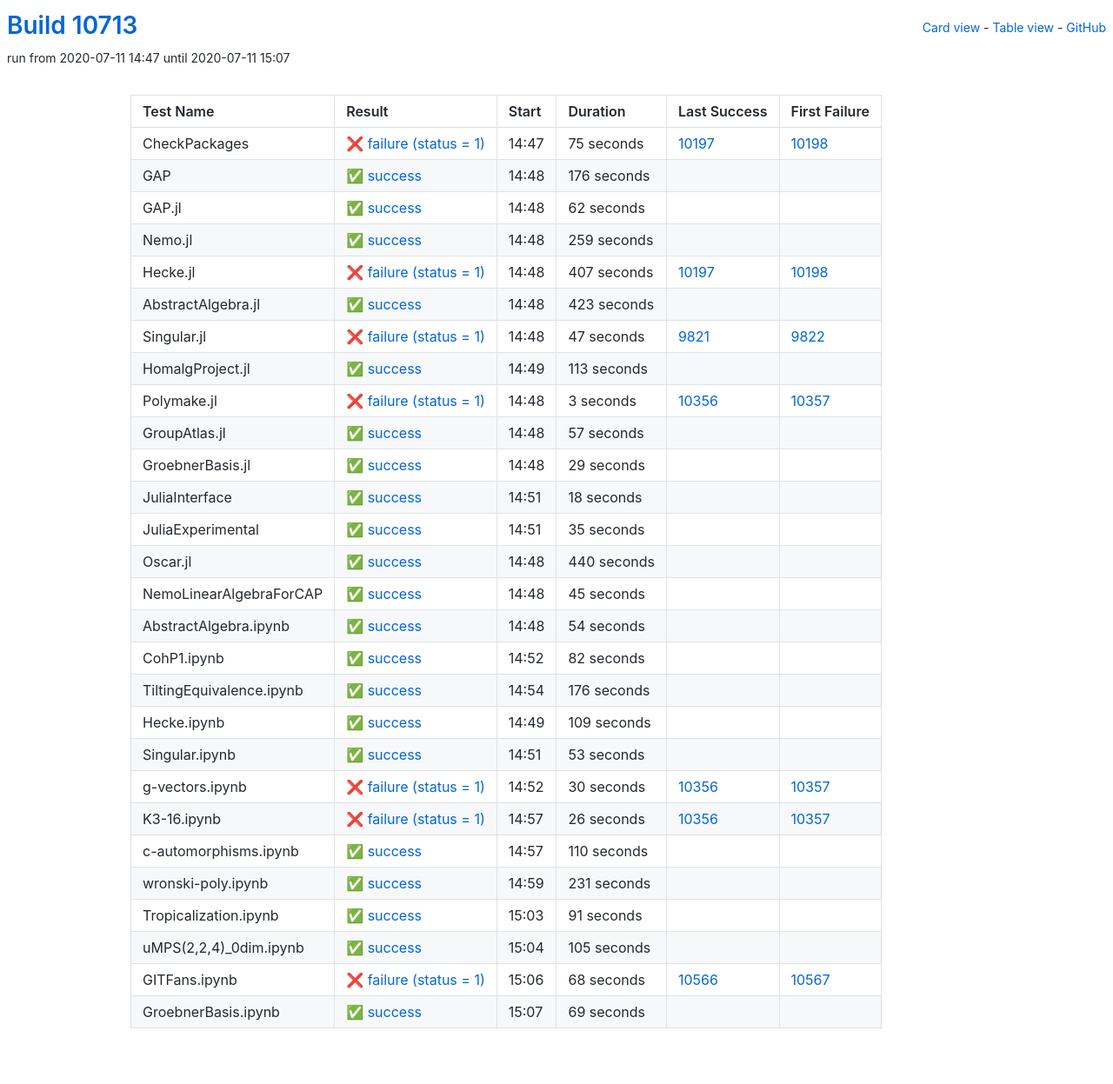
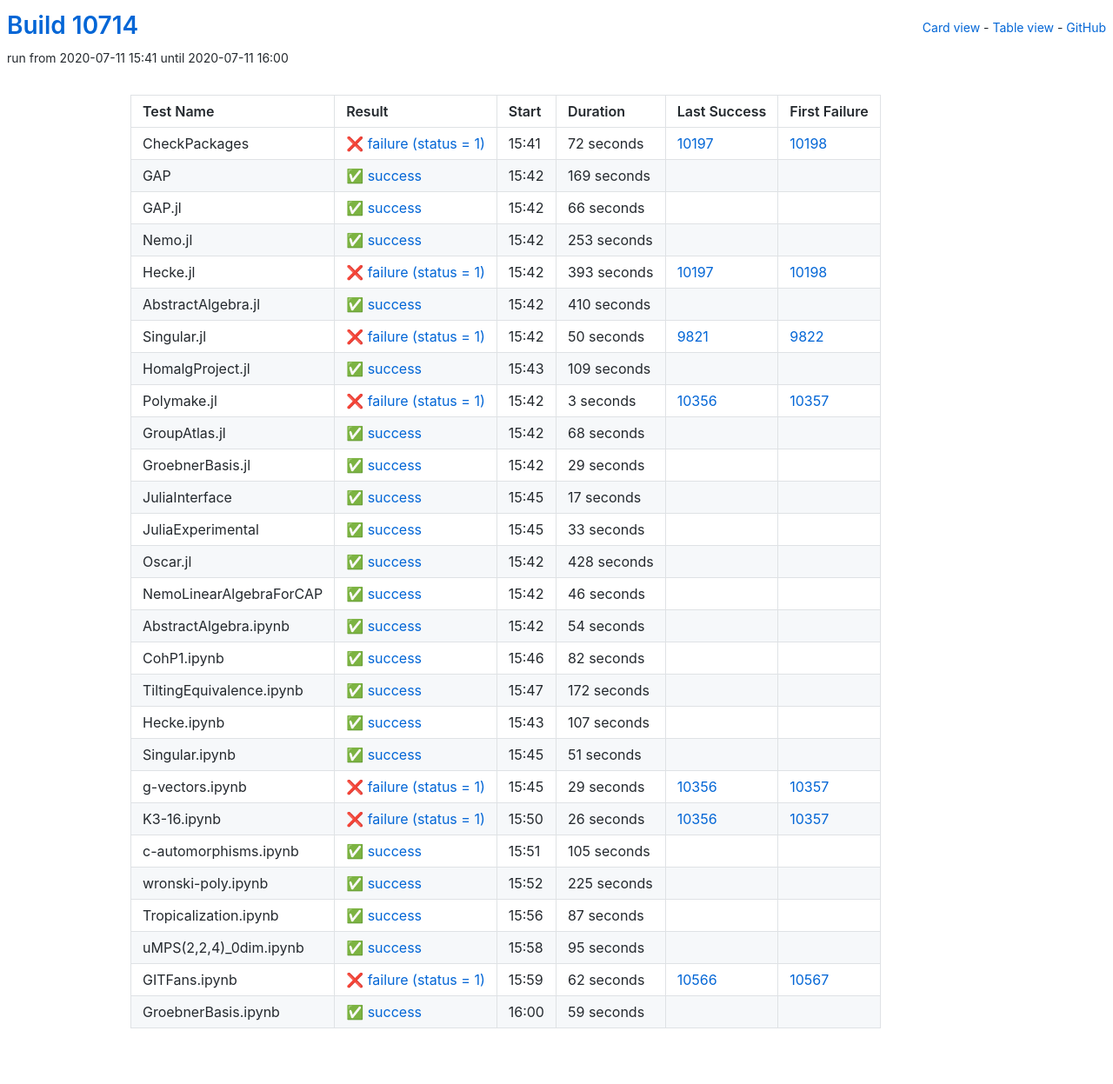
Before and after one commit to oscar-system/oscar-ci-status, a Jekyll site: the page built from table.html, in a window 1280 px wide. Shown: the whole page at 87% size. Built offline with Jekyll 4.4.1, drawn with Linux system fonts in a browser that asks for light colours.

Commit message:
Build #10714

```diff
--- a/_data/ci.yml
+++ b/_data/ci.yml
@@ -1,6 +1,6 @@
 ---
-build: 10713
-build_url: https://oscarci.mathematik.uni-kl.de/job/oscar/10713/
+build: 10714
+build_url: https://oscarci.mathematik.uni-kl.de/job/oscar/10714/
 job: oscar
 organization: oscar-system
 repo: oscar-ci-status
@@ -8,104 +8,104 @@
 tests:
 - name: CheckPackages
   id: checkpackages
-  log: https://oscarci.mathematik.uni-kl.de/job/oscar/10713/artifact/logs/build-10713/CheckPackages.log
-  start: 2020-07-11 14:47
+  log: https://oscarci.mathematik.uni-kl.de/job/oscar/10714/artifact/logs/build-10714/CheckPackages.log
+  start: 2020-07-11 15:41
   success: false
   exitcode: 1
   status: failure
-  duration: 75
+  duration: 72
   last_success: 10197
   last_success_url: https://oscarci.mathematik.uni-kl.de/job/oscar/10197/
   first_failure: 10198
   first_failure_url: https://oscarci.mathematik.uni-kl.de/job/oscar/10198/
 - name: GAP
   id: gap
-  log: https://oscarci.mathematik.uni-kl.de/job/oscar/10713/artifact/logs/build-10713/GAP.log
-  start: 2020-07-11 14:48
+  log: https://oscarci.mathematik.uni-kl.de/job/oscar/10714/artifact/logs/build-10714/GAP.log
+  start: 2020-07-11 15:42
   success: true
   exitcode: 0
   status: success
-  duration: 176
+  duration: 169
   last_success: false
   last_success_url:
   first_failure: false
   first_failure_url:
 - name: GAP.jl
   id: gap-jl
-  log: https://oscarci.mathematik.uni-kl.de/job/oscar/10713/artifact/logs/build-10713/GAP.jl.log
-  start: 2020-07-11 14:48
+  log: https://oscarci.mathematik.uni-kl.de/job/oscar/10714/artifact/logs/build-10714/GAP.jl.log
+  start: 2020-07-11 15:42
   success: true
   exitcode: 0
   status: success
-  duration: 62
+  duration: 66
   last_success: false
   last_success_url:
   first_failure: false
   first_failure_url:
 - name: Nemo.jl
   id: nemo-jl
-  log: https://oscarci.mathematik.uni-kl.de/job/oscar/10713/artifact/logs/build-10713/Nemo.jl.log
-  start: 2020-07-11 14:48
+  log: https://oscarci.mathematik.uni-kl.de/job/oscar/10714/artifact/logs/build-10714/Nemo.jl.log
+  start: 2020-07-11 15:42
   success: true
   exitcode: 0
   status: success
-  duration: 259
+  duration: 253
   last_success: false
   last_success_url:
   first_failure: false
   first_failure_url:
 - name: Hecke.jl
   id: hecke-jl
-  log: https://oscarci.mathematik.uni-kl.de/job/oscar/10713/artifact/logs/build-10713/Hecke.jl.log
-  start: 2020-07-11 14:48
+  log: https://oscarci.mathematik.uni-kl.de/job/oscar/10714/artifact/logs/build-10714/Hecke.jl.log
+  start: 2020-07-11 15:42
   success: false
   exitcode: 1
   status: failure
-  duration: 407
+  duration: 393
   last_success: 10197
   last_success_url: https://oscarci.mathematik.uni-kl.de/job/oscar/10197/
   first_failure: 10198
   first_failure_url: https://oscarci.mathematik.uni-kl.de/job/oscar/10198/
 - name: AbstractAlgebra.jl
   id: abstractalgebra-jl
-  log: https://oscarci.mathematik.uni-kl.de/job/oscar/10713/artifact/logs/build-10713/AbstractAlgebra.jl.log
-  start: 2020-07-11 14:48
+  log: https://oscarci.mathematik.uni-kl.de/job/oscar/10714/artifact/logs/build-10714/AbstractAlgebra.jl.log
+  start: 2020-07-11 15:42
   success: true
   exitcode: 0
   status: success
-  duration: 423
+  duration: 410
   last_success: false
   last_success_url:
   first_failure: false
   first_failure_url:
 - name: Singular.jl
   id: singular-jl
-  log: https://oscarci.mathematik.uni-kl.de/job/oscar/10713/artifact/logs/build-10713/Singular.jl.log
-  start: 2020-07-11 14:48
+  log: https://oscarci.mathematik.uni-kl.de/job/oscar/10714/artifact/logs/build-10714/Singular.jl.log
+  start: 2020-07-11 15:42
   success: false
   exitcode: 1
   status: failure
-  duration: 47
+  duration: 50
   last_success: 9821
   last_success_url: https://oscarci.mathematik.uni-kl.de/job/oscar/9821/
   first_failure: 9822
   first_failure_url: https://oscarci.mathematik.uni-kl.de/job/oscar/9822/
 - name: HomalgProject.jl
   id: homalgproject-jl
-  log: https://oscarci.mathematik.uni-kl.de/job/oscar/10713/artifact/logs/build-10713/HomalgProject.jl.log
-  start: 2020-07-11 14:49
+  log: https://oscarci.mathematik.uni-kl.de/job/oscar/10714/artifact/logs/build-10714/HomalgProject.jl.log
+  start: 2020-07-11 15:43
   success: true
   exitcode: 0
   status: success
-  duration: 113
+  duration: 109
   last_success: false
   last_success_url:
   first_failure: false
   first_failure_url:
 - name: Polymake.jl
   id: polymake-jl
-  log: https://oscarci.mathematik.uni-kl.de/job/oscar/10713/artifact/logs/build-10713/Polymake.jl.log
-  start: 2020-07-11 14:48
+  log: https://oscarci.mathematik.uni-kl.de/job/oscar/10714/artifact/logs/build-10714/Polymake.jl.log
+  start: 2020-07-11 15:42
   success: false
   exitcode: 1
   status: failure
@@ -116,20 +116,20 @@
   first_failure_url: https://oscarci.mathematik.uni-kl.de/job/oscar/10357/
 - name: GroupAtlas.jl
   id: groupatlas-jl
-  log: https://oscarci.mathematik.uni-kl.de/job/oscar/10713/artifact/logs/build-10713/GroupAtlas.jl.log
-  start: 2020-07-11 14:48
+  log: https://oscarci.mathematik.uni-kl.de/job/oscar/10714/artifact/logs/build-10714/GroupAtlas.jl.log
+  start: 2020-07-11 15:42
   success: true
   exitcode: 0
   status: success
-  duration: 57
+  duration: 68
   last_success: false
   last_success_url:
   first_failure: false
   first_failure_url:
 - name: GroebnerBasis.jl
   id: groebnerbasis-jl
-  log: https://oscarci.mathematik.uni-kl.de/job/oscar/10713/artifact/logs/build-10713/GroebnerBasis.jl.log
-  start: 2020-07-11 14:48
+  log: https://oscarci.mathematik.uni-kl.de/job/oscar/10714/artifact/logs/build-10714/GroebnerBasis.jl.log
+  start: 2020-07-11 15:42
   success: true
   exitcode: 0
   status: success
@@ -140,56 +140,56 @@
   first_failure_url:
 - name: JuliaInterface
   id: juliainterface
-  log: https://oscarci.mathematik.uni-kl.de/job/oscar/10713/artifact/logs/build-10713/JuliaInterface.log
-  start: 2020-07-11 14:51
+  log: https://oscarci.mathematik.uni-kl.de/job/oscar/10714/artifact/logs/build-10714/JuliaInterface.log
+  start: 2020-07-11 15:45
   success: true
   exitcode: 0
   status: success
-  duration: 18
+  duration: 17
   last_success: false
   last_success_url:
   first_failure: false
   first_failure_url:
 - name: JuliaExperimental
   id: juliaexperimental
-  log: https://oscarci.mathematik.uni-kl.de/job/oscar/10713/artifact/logs/build-10713/JuliaExperimental.log
-  start: 2020-07-11 14:51
+  log: https://oscarci.mathematik.uni-kl.de/job/oscar/10714/artifact/logs/build-10714/JuliaExperimental.log
+  start: 2020-07-11 15:45
   success: true
   exitcode: 0
   status: success
-  duration: 35
+  duration: 33
   last_success: false
   last_success_url:
   first_failure: false
   first_failure_url:
 - name: Oscar.jl
   id: oscar-jl
-  log: https://oscarci.mathematik.uni-kl.de/job/oscar/10713/artifact/logs/build-10713/Oscar.jl.log
-  start: 2020-07-11 14:48
+  log: https://oscarci.mathematik.uni-kl.de/job/oscar/10714/artifact/logs/build-10714/Oscar.jl.log
+  start: 2020-07-11 15:42
   success: true
   exitcode: 0
   status: success
-  duration: 440
+  duration: 428
   last_success: false
   last_success_url:
   first_failure: false
   first_failure_url:
 - name: NemoLinearAlgebraForCAP
   id: nemolinearalgebraforcap
-  log: https://oscarci.mathematik.uni-kl.de/job/oscar/10713/artifact/logs/build-10713/NemoLinearAlgebraForCAP.log
-  start: 2020-07-11 14:48
+  log: https://oscarci.mathematik.uni-kl.de/job/oscar/10714/artifact/logs/build-10714/NemoLinearAlgebraForCAP.log
+  start: 2020-07-11 15:42
   success: true
   exitcode: 0
   status: success
-  duration: 45
+  duration: 46
   last_success: false
   last_success_url:
   first_failure: false
   first_failure_url:
 - name: AbstractAlgebra.ipynb
   id: abstractalgebra-ipynb
-  log: https://oscarci.mathematik.uni-kl.de/job/oscar/10713/artifact/logs/build-10713/AbstractAlgebra.ipynb.log
-  start: 2020-07-11 14:48
+  log: https://oscarci.mathematik.uni-kl.de/job/oscar/10714/artifact/logs/build-10714/AbstractAlgebra.ipynb.log
+  start: 2020-07-11 15:42
   success: true
   exitcode: 0
   status: success
@@ -200,8 +200,8 @@
   first_failure_url:
 - name: CohP1.ipynb
   id: cohp1-ipynb
-  log: https://oscarci.mathematik.uni-kl.de/job/oscar/10713/artifact/logs/build-10713/CohP1.ipynb.log
-  start: 2020-07-11 14:52
+  log: https://oscarci.mathematik.uni-kl.de/job/oscar/10714/artifact/logs/build-10714/CohP1.ipynb.log
+  start: 2020-07-11 15:46
   success: true
   exitcode: 0
   status: success
@@ -212,56 +212,56 @@
   first_failure_url:
 - name: TiltingEquivalence.ipynb
   id: tiltingequivalence-ipynb
-  log: https://oscarci.mathematik.uni-kl.de/job/oscar/10713/artifact/logs/build-10713/TiltingEquivalence.ipynb.log
-  start: 2020-07-11 14:54
+  log: https://oscarci.mathematik.uni-kl.de/job/oscar/10714/artifact/logs/build-10714/TiltingEquivalence.ipynb.log
+  start: 2020-07-11 15:47
   success: true
   exitcode: 0
   status: success
-  duration: 176
+  duration: 172
   last_success: false
   last_success_url:
   first_failure: false
   first_failure_url:
 - name: Hecke.ipynb
   id: hecke-ipynb
-  log: https://oscarci.mathematik.uni-kl.de/job/oscar/10713/artifact/logs/build-10713/Hecke.ipynb.log
-  start: 2020-07-11 14:49
+  log: https://oscarci.mathematik.uni-kl.de/job/oscar/10714/artifact/logs/build-10714/Hecke.ipynb.log
+  start: 2020-07-11 15:43
   success: true
   exitcode: 0
   status: success
-  duration: 109
+  duration: 107
   last_success: false
   last_success_url:
   first_failure: false
   first_failure_url:
 - name: Singular.ipynb
   id: singular-ipynb
-  log: https://oscarci.mathematik.uni-kl.de/job/oscar/10713/artifact/logs/build-10713/Singular.ipynb.log
-  start: 2020-07-11 14:51
+  log: https://oscarci.mathematik.uni-kl.de/job/oscar/10714/artifact/logs/build-10714/Singular.ipynb.log
+  start: 2020-07-11 15:45
   success: true
   exitcode: 0
   status: success
-  duration: 53
+  duration: 51
   last_success: false
   last_success_url:
   first_failure: false
   first_failure_url:
 - name: g-vectors.ipynb
   id: g-vectors-ipynb
-  log: https://oscarci.mathematik.uni-kl.de/job/oscar/10713/artifact/logs/build-10713/g-vectors.ipynb.log
-  start: 2020-07-11 14:52
+  log: https://oscarci.mathematik.uni-kl.de/job/oscar/10714/artifact/logs/build-10714/g-vectors.ipynb.log
+  start: 2020-07-11 15:45
   success: false
   exitcode: 1
   status: failure
-  duration: 30
+  duration: 29
   last_success: 10356
   last_success_url: https://oscarci.mathematik.uni-kl.de/job/oscar/10356/
   first_failure: 10357
   first_failure_url: https://oscarci.mathematik.uni-kl.de/job/oscar/10357/
 - name: K3-16.ipynb
   id: k3-16-ipynb
-  log: https://oscarci.mathematik.uni-kl.de/job/oscar/10713/artifact/logs/build-10713/K3-16.ipynb.log
-  start: 2020-07-11 14:57
+  log: https://oscarci.mathematik.uni-kl.de/job/oscar/10714/artifact/logs/build-10714/K3-16.ipynb.log
+  start: 2020-07-11 15:50
   success: false
   exitcode: 1
   status: failure
@@ -272,44 +272,8 @@
   first_failure_url: https://oscarci.mathematik.uni-kl.de/job/oscar/10357/
 - name: c-automorphisms.ipynb
   id: c-automorphisms-ipynb
-  log: https://oscarci.mathematik.uni-kl.de/job/oscar/10713/artifact/logs/build-10713/c-automorphisms.ipynb.log
-  start: 2020-07-11 14:57
-  success: true
-  exitcode: 0
-  status: success
-  duration: 110
-  last_success: false
-  last_success_url:
-  first_failure: false
-  first_failure_url:
-- name: wronski-poly.ipynb
-  id: wronski-poly-ipynb
-  log: https://oscarci.mathematik.uni-kl.de/job/oscar/10713/artifact/logs/build-10713/wronski-poly.ipynb.log
-  start: 2020-07-11 14:59
-  success: true
-  exitcode: 0
-  status: success
-  duration: 231
-  last_success: false
-  last_success_url:
-  first_failure: false
-  first_failure_url:
-- name: Tropicalization.ipynb
-  id: tropicalization-ipynb
-  log: https://oscarci.mathematik.uni-kl.de/job/oscar/10713/artifact/logs/build-10713/Tropicalization.ipynb.log
-  start: 2020-07-11 15:03
-  success: true
-  exitcode: 0
-  status: success
-  duration: 91
-  last_success: false
-  last_success_url:
-  first_failure: false
-  first_failure_url:
-- name: uMPS(2,2,4)_0dim.ipynb
-  id: umps-2-2-4-0dim-ipynb
-  log: https://oscarci.mathematik.uni-kl.de/job/oscar/10713/artifact/logs/build-10713/uMPS-2-2-4-_0dim.ipynb.log
-  start: 2020-07-11 15:04
+  log: https://oscarci.mathematik.uni-kl.de/job/oscar/10714/artifact/logs/build-10714/c-automorphisms.ipynb.log
+  start: 2020-07-11 15:51
   success: true
   exitcode: 0
   status: success
@@ -318,26 +282,62 @@
   last_success_url:
   first_failure: false
   first_failure_url:
+- name: wronski-poly.ipynb
+  id: wronski-poly-ipynb
+  log: https://oscarci.mathematik.uni-kl.de/job/oscar/10714/artifact/logs/build-10714/wronski-poly.ipynb.log
+  start: 2020-07-11 15:52
+  success: true
+  exitcode: 0
+  status: success
+  duration: 225
+  last_success: false
+  last_success_url:
+  first_failure: false
+  first_failure_url:
+- name: Tropicalization.ipynb
+  id: tropicalization-ipynb
+  log: https://oscarci.mathematik.uni-kl.de/job/oscar/10714/artifact/logs/build-10714/Tropicalization.ipynb.log
+  start: 2020-07-11 15:56
+  success: true
+  exitcode: 0
+  status: success
+  duration: 87
+  last_success: false
+  last_success_url:
+  first_failure: false
+  first_failure_url:
+- name: uMPS(2,2,4)_0dim.ipynb
+  id: umps-2-2-4-0dim-ipynb
+  log: https://oscarci.mathematik.uni-kl.de/job/oscar/10714/artifact/logs/build-10714/uMPS-2-2-4-_0dim.ipynb.log
+  start: 2020-07-11 15:58
+  success: true
+  exitcode: 0
+  status: success
+  duration: 95
+  last_success: false
+  last_success_url:
+  first_failure: false
+  first_failure_url:
 - name: GITFans.ipynb
   id: gitfans-ipynb
-  log: https://oscarci.mathematik.uni-kl.de/job/oscar/10713/artifact/logs/build-10713/GITFans.ipynb.log
-  start: 2020-07-11 15:06
+  log: https://oscarci.mathematik.uni-kl.de/job/oscar/10714/artifact/logs/build-10714/GITFans.ipynb.log
+  start: 2020-07-11 15:59
   success: false
   exitcode: 1
   status: failure
-  duration: 68
+  duration: 62
   last_success: 10566
   last_success_url: https://oscarci.mathematik.uni-kl.de/job/oscar/10566/
   first_failure: 10567
   first_failure_url: https://oscarci.mathematik.uni-kl.de/job/oscar/10567/
 - name: GroebnerBasis.ipynb
   id: groebnerbasis-ipynb
-  log: https://oscarci.mathematik.uni-kl.de/job/oscar/10713/artifact/logs/build-10713/GroebnerBasis.ipynb.log
-  start: 2020-07-11 15:07
+  log: https://oscarci.mathematik.uni-kl.de/job/oscar/10714/artifact/logs/build-10714/GroebnerBasis.ipynb.log
+  start: 2020-07-11 16:00
   success: true
   exitcode: 0
   status: success
-  duration: 69
+  duration: 59
   last_success: false
   last_success_url:
   first_failure: false
```
Also changed, not shown: README.md.
